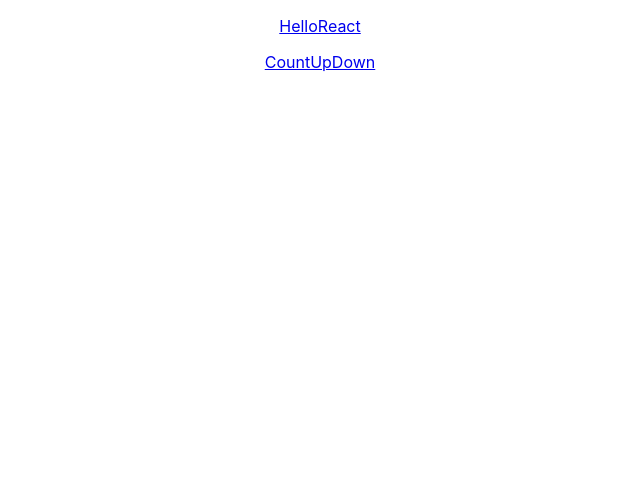
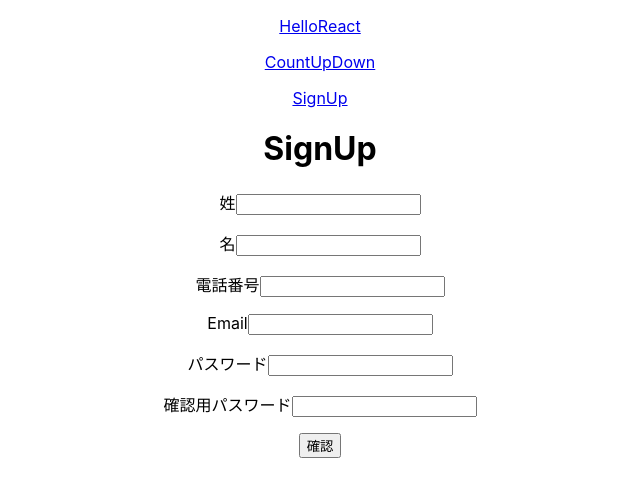
Before and after one commit to cha-han851/react_basic, a React (Create React App) app in the folder client/: page /sign-up in a window 1280 px wide. Shown: the top 496 px of the page, without its empty margins (320-960 px from the left). Built offline with nearby package versions, Linux system fonts and the light colour scheme.

Commit message:
アカウント登録機能実装

```diff
--- a/client/src/components/Navigation.jsx
+++ b/client/src/components/Navigation.jsx
@@ -1,6 +1,7 @@
 import React from 'react';
 import CountUpDown from './CountUpDown.jsx';
 import HelloReact from './HelloReact.jsx';
+import  SignUpComponent  from './account/SignUp.jsx';
 import {
     BrowserRouter as Router,
     Switch,
@@ -17,6 +18,7 @@
               <nav>
                 <p><Link to="/">HelloReact</Link></p>
                 <p><Link to="/count-up-down">CountUpDown</Link></p>
+                <p><Link to="/sign-up">SignUp</Link></p>
               </nav>
           <Switch>
             <Route exact path="/">
@@ -25,6 +27,9 @@
             <Route exact path="/count-up-down">
               <CountUpDown />
             </Route>
+            <Route exact path="/sign-up">
+              <SignUpComponent />
+            </Route>
           </Switch>
         </div>
       </Router>
--- /dev/null
+++ b/client/src/components/account/SignUp.jsx
@@ -0,0 +1,181 @@
+import React, { useState } from 'react';
+import SignUpConfirmationComponent  from './SignUpConfirmation.jsx';
+import axios from 'axios';
+
+const SignUpComponent = () => {
+    const [first_name, setFirstName] = useState('');
+    const [last_name, setLastName] = useState('');
+    const [phone, setPhone] = useState('');
+    const [email, setEmail] = useState('');
+    const [password, setPassword] = useState('');
+    const [password_confirmation, setPasswordConfirmation] = useState('');
+    const [confirmation_flg, setConfirmationFlg] = useState(false);
+    const [error_message, setErrorMessage] = useState('');
+    const setValue =   (e) => {
+        const target = e.target;
+        switch (target.name) {
+            case 'first_name':
+                setFirstName(target.value);
+                break;
+            case 'last_name':
+                setLastName(target.value);
+                break;
+            case 'phone':
+                setPhone(target.value);
+                break;
+            case 'email':
+                setEmail(target.value);
+                break;
+            case 'password':
+                setPassword(target.value);
+                break;
+            case 'password_confirmation':
+                setPasswordConfirmation(target.value);
+                break;
+            default:
+                break;
+        }
+    };
+
+    const confirm = () => {
+        var validationFlg   = true;
+        var validateMessage = '';
+
+        if (! nameValidator(first_name)) {
+            validationFlg = false;
+            validateMessage += '姓は必須です。' + '.';
+        }
+
+        if (! nameValidator(last_name)) {
+            validationFlg = false;
+            validateMessage += '名は必須です。' + '.';
+        }
+
+        if (email.length < 0) {
+            validateMessage += 'Emailは必須です。' + '.';
+        } else if (! emailValidator(email)) {
+            validationFlg = false;
+            validateMessage += 'Emailを正しく入力してください。' + '.';
+        }
+
+        if (phone.length < 0) {
+            validateMessage += '電話番号は必須です。' + '.';
+        } else if (! phoneValidator(phone)) {
+            validationFlg = false;
+            validateMessage += '電話番号を正しく入力してください。' + '.';
+        }
+
+        if (password.length < 0) {
+            validateMessage += 'パスワードは必須です' + '.';
+        } else if (! passwordValidator(password)) {
+            validationFlg = false;
+            validateMessage += 'パスワードを正しく入力してください。' + '.';
+        }
+
+        if (password_confirmation.length < 0) {
+            validateMessage += '確認用パスワードは必須です。' + '.';
+        } else if (! passwordConfirmationValidator(password_confirmation)) {
+            validationFlg = false;
+            validateMessage += '確認用パスワード正しく入力してください。';
+        }
+        if (validationFlg === true) {
+            setConfirmationFlg(true);
+        }
+        setErrorMessage(validateMessage);
+    }
+
+    const cancel = () => {
+        setConfirmationFlg(false);
+    }
+
+    const nameValidator = (value) => {
+        if (value.length > 0 ) {
+            return true;
+        }
+        return false;
+    }
+
+    const emailValidator = (value) => {
+        var regex = /^[a-zA-Z0-9_+-]+(\.[a-zA-Z0-9_+-]+)*@([a-zA-Z0-9][a-zA-Z0-9-]*[a-zA-Z0-9]*\.)+[a-zA-Z]{2,}$/;
+        if (regex.test(value) ) {
+            return true;
+        }
+        return false;
+    }
+
+    const phoneValidator = (value) => {
+        var regex = /^0\d{9,10}$/;
+        if (regex.test(value) ) {
+            return true;
+        }
+        return false;
+    }
+
+    const passwordValidator = (value) => {
+        var regex = /^(?=.*?[a-z])(?=.*?[A-Z])(?=.*?\d)[a-zA-Z\d]{8,16}$/;
+        console.log(value);
+        if (regex.test(value) ) {
+            return true;
+        }
+        return false;
+    }
+
+    const passwordConfirmationValidator = (value) => {
+        if (value === password) {
+            var regex = /^(?=.*?[a-z])(?=.*?[A-Z])(?=.*?\d)[a-zA-Z\d]{8,16}$/;
+            if (regex.test(value) ) {
+                return true;
+            }
+        }
+        return false;
+    }
+
+
+    const header = {
+        'content-type': 'application/json',
+        'Access-Control-Allow-Origin':  'http://localhost:3000'
+    }
+
+    const register = () => {
+        axios.post('http://localhost:3001/api/v1/auth', { 'first_name': first_name, 'last_name': last_name, 'phone': phone, 'email': email, 'password': password, 'password_confirmation': password_confirmation }, header)
+        .then(function (response) {
+            alert('登録に成功しました。')
+            window.location.href = 'http://localhost:3000/sign-up'; // 通常の遷移
+
+        })
+        .catch(function (error) {
+            alert('登録に失敗しました。')
+            setConfirmationFlg(false);
+        })
+    };
+
+    return(
+        <div className="sign-up">
+        <h1>SignUp</h1>
+        { error_message.length > 0 && <ul>{ error_message.split('.').map((value) => <li className="errorMsg">{ value }</li>)}</ul> }
+            <p>姓<input id="last_name" type="text" name="last_name" onChange={ setValue } /></p>
+            <p>名<input id="first_name" type="text" name="first_name"  onChange={ setValue } /></p>
+            <p>電話番号<input id="phone"type="text" name="phone" onChange={ setValue } /></p>
+            <p>Email<input id="email" type="text" name="email" onChange={ setValue } /></p>
+            <p>パスワード<input id="password" type="password" name="password" onChange={ setValue } /></p>
+            <p>確認用パスワード<input id="password_confirmation" type="password" name="password_confirmation" onChange={ setValue } /></p>
+            <p>{! confirmation_flg && <button onClick={ confirm }>確認</button> }</p>
+            <p>{confirmation_flg && <button onClick= { register }>登録</button> }{confirmation_flg && <button onClick={ cancel }>修正</button> }　</p>
+            {
+            confirmation_flg &&
+            <SignUpConfirmationComponent
+                first_name = {first_name}
+                last_name  = {last_name}
+                phone      = {phone}
+                email      = {email}
+                password   = {password}
+                password_confirmation = {password_confirmation}
+                />
+            }
+
+      </div>
+    );
+
+   }
+
+   export default SignUpComponent;
--- /dev/null
+++ b/client/src/components/account/SignUpConfirmation.jsx
@@ -0,0 +1,16 @@
+import React, { useState} from 'react';
+
+const SignUpConfirmationComponent = ( props ) => {
+    return(
+        <div className="sign-up-confirmation">
+            <h1>SignUpConfirmation</h1>
+                <p>姓<input type="text" name="first_name" value={props.first_name} /></p>
+                <p>名<input type="text" name="last_name"  value={props.last_name} /></p>
+                <p>電話番号<input type="text" name="phone" value={props.phone} /></p>
+                <p>Email<input type="text" name="email" value={props.email} /></p>
+                <p>パスワード<input type="password" name="password" value={props.password} /></p>
+                <p>確認用パスワード<input type="password" name="password_confirmation" value={props.password_confirmation} /></p>
+        </div>
+    );
+}
+export default SignUpConfirmationComponent;
```
